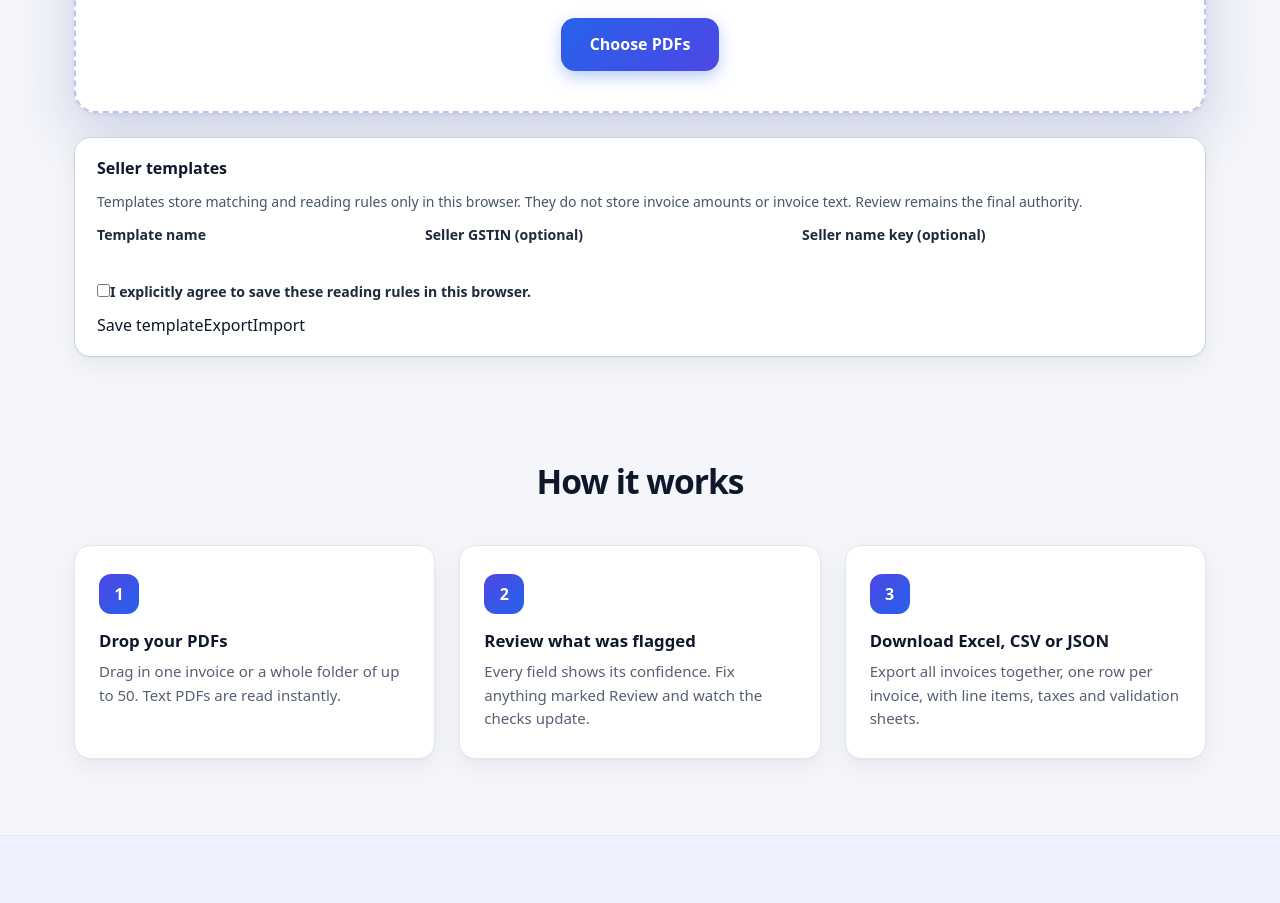
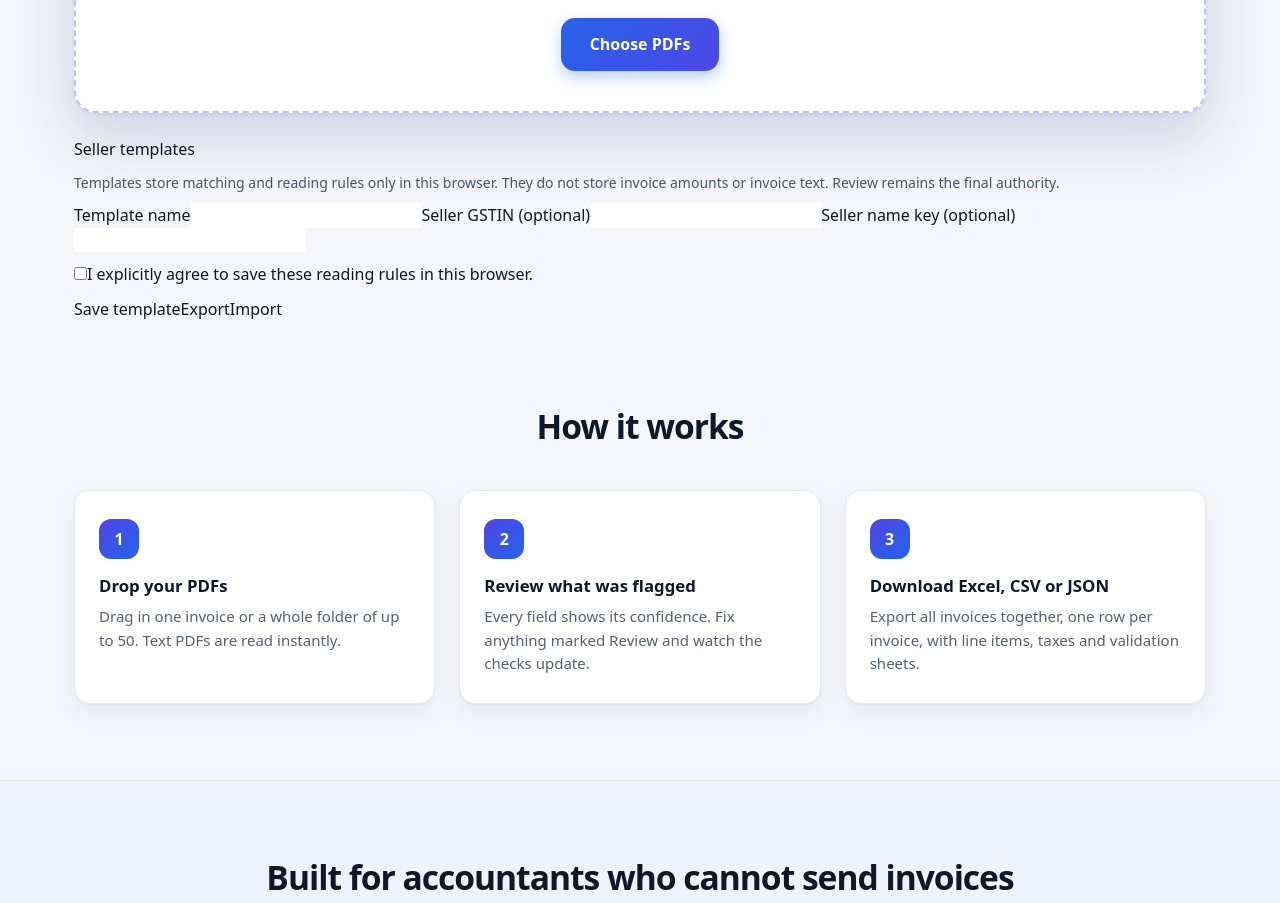
Before and after one commit to MANayab/DocuExtract, a React (Vite) app: page / in a window 1280 px wide. Shown: the part 781-1684 px from the top of the page. Built offline with nearby package versions, Linux system fonts and the light colour scheme.

Commit message:
fix: isolate seller template panel from locale layout selectors

```diff
--- a/src/components/templates/TemplateManager.tsx
+++ b/src/components/templates/TemplateManager.tsx
@@ -71,7 +71,7 @@ export function TemplateManager({ onTemplatesChange }: Props) {
   };
 
   return (
-    <section className="dx-locale-panel" aria-labelledby="seller-templates-title">
+    <section className="dx-template-panel" aria-labelledby="seller-templates-title">
       <div className="dx-locale-panel__group">
         <h2 id="seller-templates-title">Seller templates</h2>
         <p className="dx-locale-panel__hint">
```
